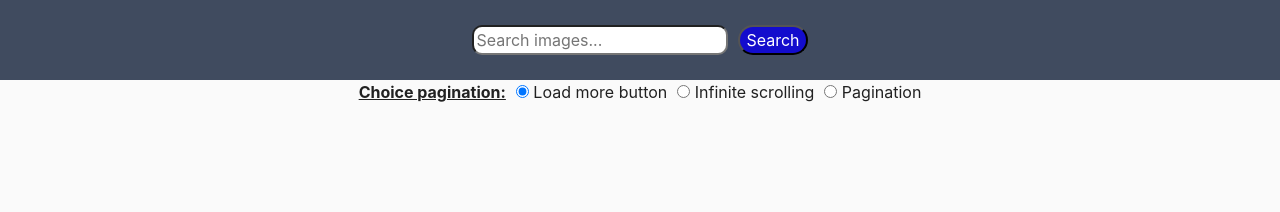
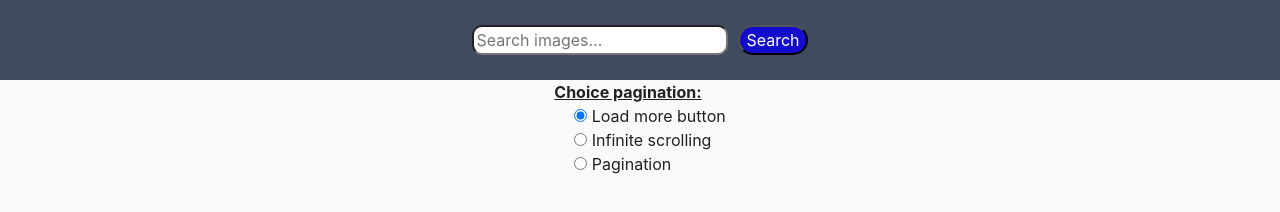
Before and after one commit to Roman-Nechaev/goit-js-hw--11, a website built with Parcel: page src/index.html in a window 1280 px wide. Built offline with nearby package versions, Linux system fonts and the light colour scheme; what simplelightbox would draw is missing.

Commit message:
fix  choice pagination / placement

```diff
--- a/src/css/styles.css
+++ b/src/css/styles.css
@@ -11,9 +11,7 @@ body {
   background-color: #fafafa;
   color: #212121;
   line-height: 1.5;
-
 }
-
 
 ul {
   margin: 0;
@@ -37,22 +35,19 @@ p {
   margin: 0;
 }
 
-
 .button {
   display: block;
   margin-left: auto;
   margin-right: auto;
   margin-top: 10px;
   margin-bottom: 10px;
-
-
 }
 
 .button.is-hidden {
   display: none;
 }
 
-.button>.spinner.is-hidden {
+.button > .spinner.is-hidden {
   display: none;
 }
 
@@ -62,14 +57,12 @@ p {
   border-radius: 20px;
   color: #ffffff;
   background-color: #130ccd;
-
 }
 
 .search-input {
   border-radius: 10px;
   padding: 8;
 }
-
 
 .search-fixed {
   position: fixed;
@@ -78,35 +71,30 @@ p {
   left: 0;
 
   z-index: 998;
-
 }
 
 .search-form {
-
   display: flex;
   justify-content: center;
 
   padding-top: 25px;
   padding-bottom: 25px;
   background-color: rgb(64, 75, 95);
-
-
 }
 
 .pagination-choices {
-  display: flex;
+  display: grid;
+
   justify-content: center;
   position: absolute;
   width: 100%;
   right: 0;
   left: 0;
-
 }
 
 .pagination-choices_btn {
-  padding-left: 10px;
-
-
+  /* justify-items: center; */
+  padding-left: 20px;
 }
 
 .box-section {
@@ -118,13 +106,10 @@ p {
 }
 
 .container {
-
   margin-top: 50px;
-  padding-bottom: 25px;
 }
 
 .gallery {
-
   padding: 0;
   margin: 0;
 
@@ -134,19 +119,14 @@ p {
 
   margin-top: -20px;
   margin-left: -20px;
-
 }
 
 .photo-card {
   flex-basis: calc(100% / 4 - 20px);
   margin: 20px 0 0 20px;
 
-
-
   box-shadow: 0 2px 1px -1px #0003, 0 1px 1px #00000024, 0 1px 3px #0000001f;
-
 }
-
 
 .thumb-card {
   height: 250px;
@@ -155,14 +135,12 @@ p {
   border-radius: 4px;
 }
 
-
 .img-card {
   object-fit: cover;
   display: block;
   height: 100%;
   width: 100%;
 }
-
 
 .info {
   display: flex;
@@ -178,16 +156,13 @@ p {
 
   font-size: 16px;
   line-height: 1.87;
-
 }
 
 .quantity {
   display: flex;
   justify-content: center;
   color: rgb(14, 38, 255);
-
 }
-
 
 .loader-ellips {
   font-size: 20px;
@@ -236,7 +211,7 @@ p {
 
 @keyframes slide {
   to {
-    transform: translateX(1.5em)
+    transform: translateX(1.5em);
   }
 }
 
@@ -271,7 +246,6 @@ p {
 
 .end-content.is-hidden {
   display: none;
-
 }
 
 .tui-pagination.is-hidden {
@@ -281,7 +255,7 @@ p {
 .end-content {
   padding-top: 20px;
   padding-bottom: 20px;
-  border-top: 1px solid #DDD;
+  border-top: 1px solid #ddd;
   text-align: center;
   color: #777;
 }
```
